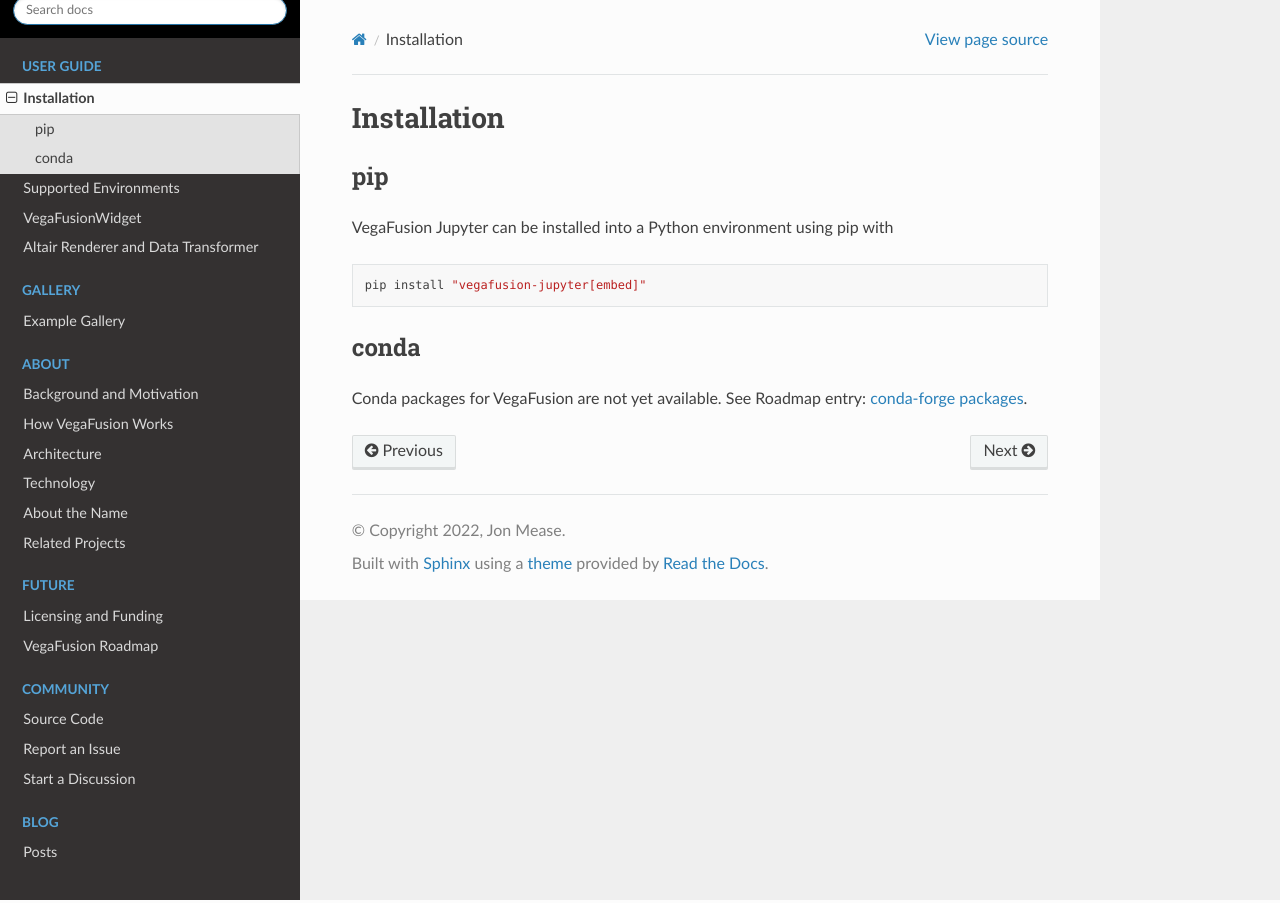
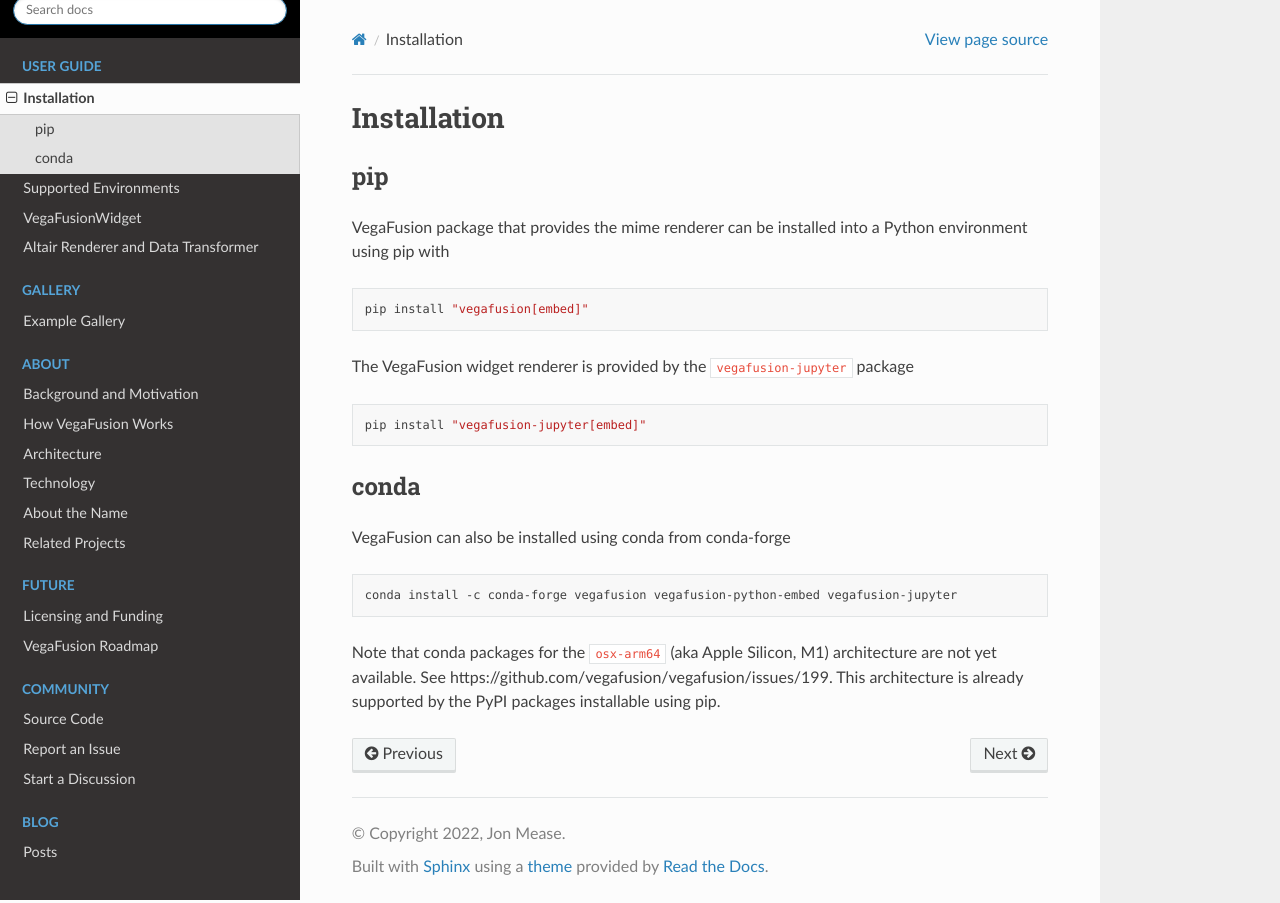
Before and after one commit to vegafusion/vegafusion.github.io, a Sphinx documentation site: the page built from source/installation.md, in a window 1280 px wide. Built offline with Sphinx 7.4.7 and the Read the Docs theme 2.0.0, drawn with Linux system fonts in a browser that asks for light colours.

Commit message:
Update installation instructions

````diff
--- a/source/installation.md
+++ b/source/installation.md
@@ -1,12 +1,21 @@
 # Installation
 
 ## pip
-VegaFusion Jupyter can be installed into a Python environment using pip with
+VegaFusion package that provides the mime renderer can be installed into a Python environment using pip with
+```bash
+pip install "vegafusion[embed]"
+```
+
+The VegaFusion widget renderer is provided by the `vegafusion-jupyter` package
 ```bash
 pip install "vegafusion-jupyter[embed]"
 ```
 
 ## conda
+VegaFusion can also be installed using conda from conda-forge
 
+```bash
+conda install -c conda-forge vegafusion vegafusion-python-embed vegafusion-jupyter
+```
 
-Conda packages for VegaFusion are not yet available. See Roadmap entry: {ref}`roadmap_conda_forge_packages`.
+Note that conda packages for the `osx-arm64` (aka Apple Silicon, M1) architecture are not yet available. See https://github.com/vegafusion/vegafusion/issues/199. This architecture is already supported by the PyPI packages installable using pip.
````
Also changed, not shown: source/index.md (+4 -4 lines).
